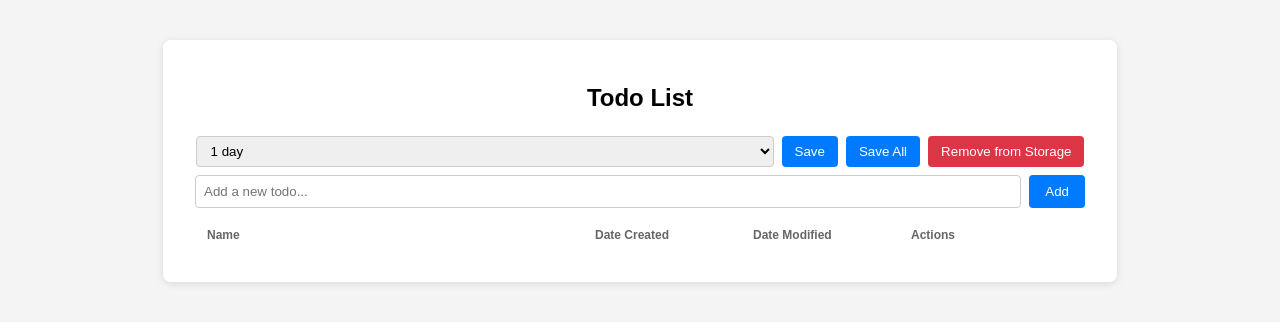
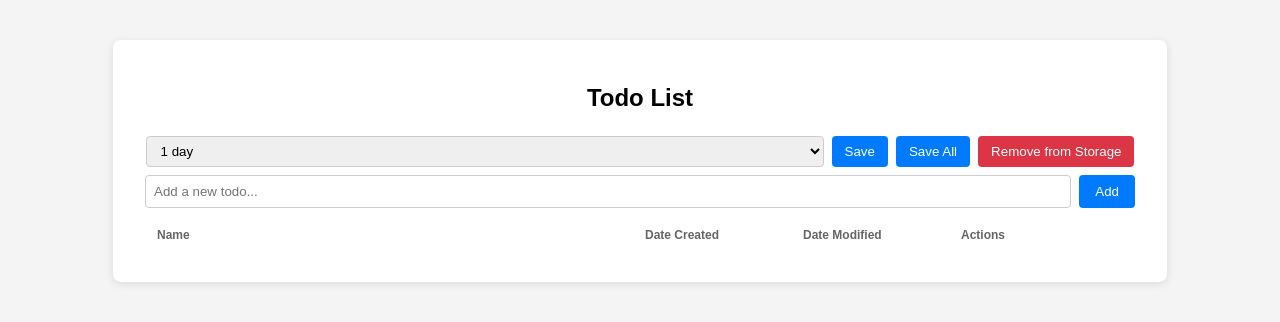
Before and after one commit to charlesr1971/playground, a plain HTML site: page ai-todo-list/index.htm in a window 1280 px wide. Drawn offline with Linux system fonts and the light colour scheme.

Commit message:
Update styles.css

```diff
--- a/ai-todo-list/styles.css
+++ b/ai-todo-list/styles.css
@@ -1,7 +1,7 @@
  :root {
-    --container-width: 890px;
-    --storage-controls-width: 578px;
-	--todo-name-col-width: 380px;
+    --container-width: 990px;
+    --storage-controls-width: 678px;
+	--todo-name-col-width: 480px;
 }
 
 .storage-controls {
```
